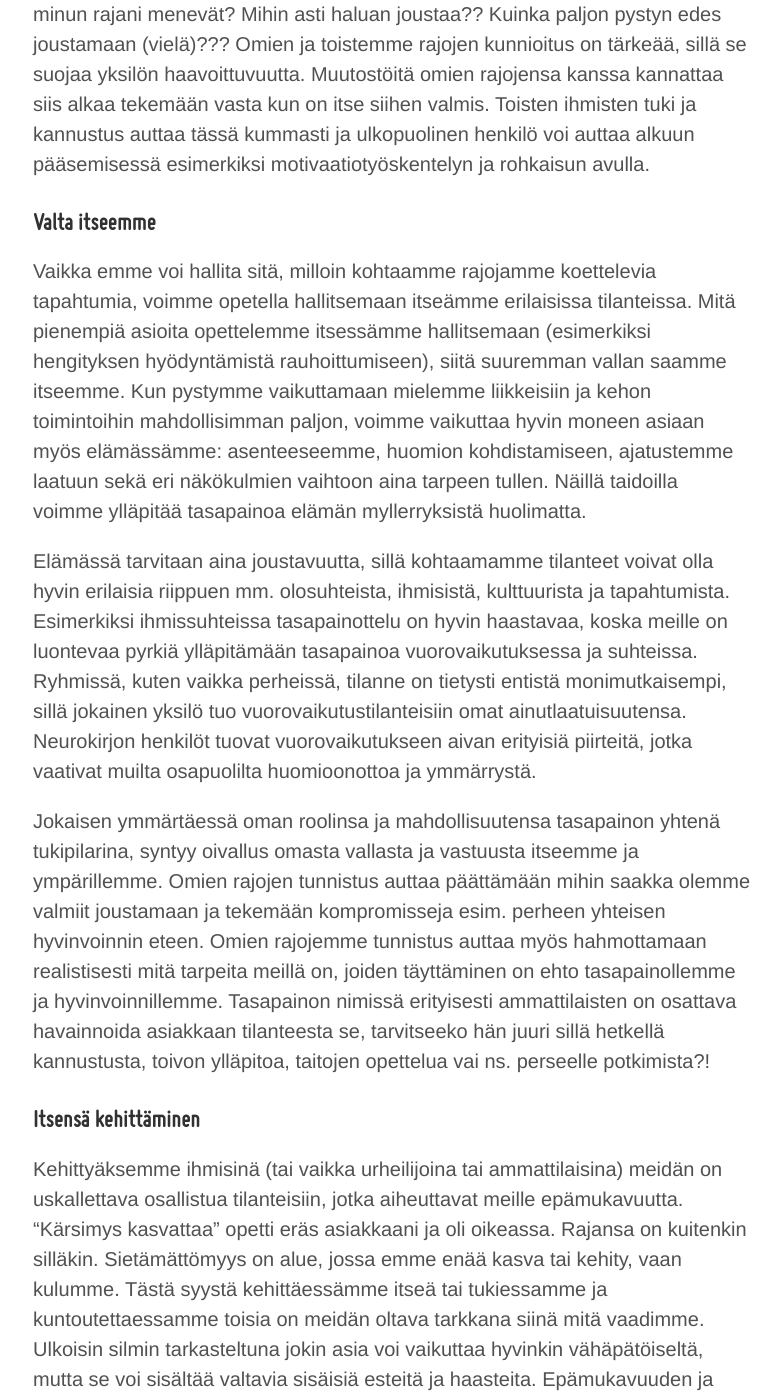
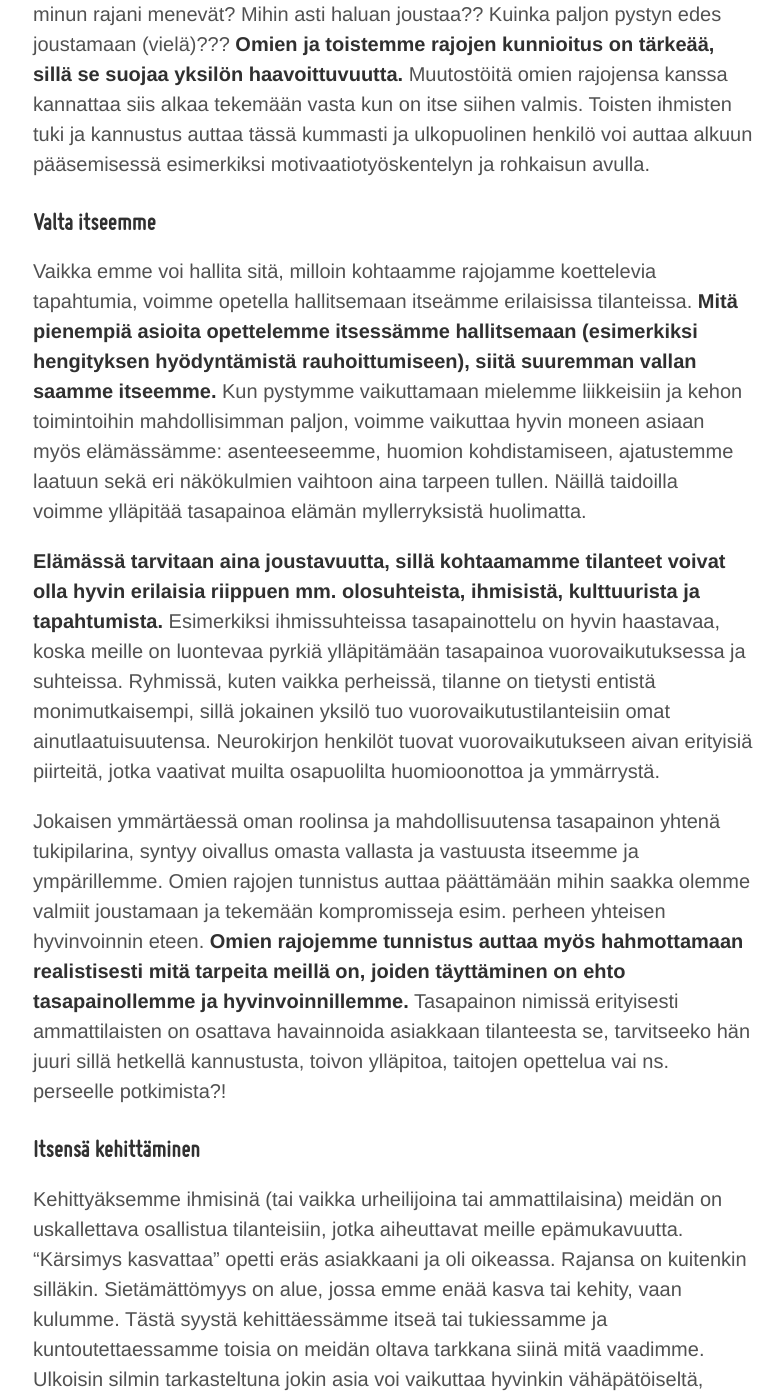
Before and after one commit to niinapiira/neppari.net, a Jekyll site: the page built from _posts/2016-03-17-tasapainoa-ja-joustavuutta-elamaan.md, in a window 1280 px wide and 1400 px high, scrolled down 2186 px. Shown: the whole window, without its empty margins (247-1031 px from the left). Built offline with Jekyll 4.4.1, drawn with Linux system fonts in a browser that asks for light colours; some of the changed text lies outside the part shown.

Commit message:
Updated 2016-03-17-tasapainoa-ja-joustavuutta-elamaan.md

```diff
--- a/_posts/2016-03-17-tasapainoa-ja-joustavuutta-elamaan.md
+++ b/_posts/2016-03-17-tasapainoa-ja-joustavuutta-elamaan.md
@@ -13,37 +13,37 @@ published: true
 
 **Valmennustyössä parasta on mielestäni intensiivinen asiakastyö, koska valmentajana opin asiakkailtani vähintään yhtä paljon kuin mitä he itse oppivat valmennusprosessistaan. Viimeisin oppini, jonka olen valmentajana saanut, liittyy elämän tasapainoon ja ihmisen joustavuuteen. Näiden teemojen äärellä olen saanut viipyä viime aikoina erityisen paljon ja tällä kertaa pysähdyin kokoamaan ajatukseni tasapainon ja joustavuuden tärkeydestä, suhteesta toisiinsa sekä merkityksestä ihmisen elämän hallinnalle.**
 
-Totuus on, että elämää ei voi koskaan täysin hallita, mutta itsemme kautta meillä on voima hallita oman elämämme valintoja ja suuntaviivoja. Elämän kokonaisuuden moninaisuus ja monimutkaisuus helpottuu huomattavasti, kun pyrkii tietoisesti arjen valinnoissaan aina tasapainoon ja joustavuuteen. Nämä kaksi kulkevat vahvasti käsikädessä, sillä joustavuudella luodaan tasapainoa ja tasapaino mahdollistaa joustavuuden.
+Totuus on, että elämää ei voi koskaan täysin hallita, mutta itsemme kautta meillä on voima hallita oman elämämme valintoja ja suuntaviivoja. Elämän kokonaisuuden moninaisuus ja monimutkaisuus helpottuu huomattavasti, kun pyrkii tietoisesti arjen valinnoissaan aina tasapainoon ja joustavuuteen. Nämä kaksi kulkevat vahvasti käsikädessä, sillä **joustavuudella luodaan tasapainoa ja tasapaino mahdollistaa joustavuuden.**
 
 Tasapainoa tarvitaan niin sisäisessä maailmassamme kuin sisäisen ja ulkoisen maailman välisissä suhteissa. Kaikkea voi olla liikaa tai liian vähän, on kysymys sitten tietynlaisista ajatuksista, käyttäytymisestä, työstä, vapaa-ajasta tai vaikka ruuasta ja vedestä. Oletko muuten tietoinen, että ryppyjen silottamiseen käytettävä Botox-aine on hermomyrkkyä ja ilmeisesti yksi maailman myrkyllisimmistä asioista!? Oikein käytettynä se mitä ilmeisemmin toimii kauneuden ylläpitäjänä, mutta se on kuitenkin pienissäkin määrin tapaavaa myrkkyä.
 Ja mitä veteen tulee, niin myös sitä voi juoda liikaa. Määrä saisi ilmeisesti olla niin suuri, että normaalisti ihmisen olisi hyvin vaikea jaksaa juoda sellaista määrää. Mutta yhtä kaikki: rajansa kaikella.
 
 ### Rajat
 
-Ja tämä pätee elämässä aika lailla kaikkeen. Rajat. Jokaisen yksilön on hyvä löytää omat henkilökohtaiset rajansa, jotta pystyy helpommin tasapainottelemaan elämän muutoksissa ja muuttuvissa tilanteissa. Tasapainon löytäminen tapahtuu omien rajojen hahmottamisen kautta ja tämä vaatii itsetuntemusta, kokemuksia sekä avoimuutta omien rajojen tutkimisessa. Liian tiukaksi luomamme rajat estävät meitä elämästä täyttä elämää ja liian löysät rajat vaikeuttavat valintojen ja päätösten tekoa sekä tekojemme tarkoituksenmukaisuutta. Siksi tarvitsemme rajojemmekin kanssa joustavuutta.
+Ja tämä pätee elämässä aika lailla kaikkeen. Rajat. Jokaisen yksilön on hyvä löytää omat henkilökohtaiset rajansa, jotta pystyy helpommin tasapainottelemaan elämän muutoksissa ja muuttuvissa tilanteissa. Tasapainon löytäminen tapahtuu omien rajojen hahmottamisen kautta ja tämä vaatii itsetuntemusta, kokemuksia sekä avoimuutta omien rajojen tutkimisessa.**Liian tiukaksi luomamme rajat estävät meitä elämästä täyttä elämää ja liian löysät rajat vaikeuttavat valintojen ja päätösten tekoa sekä tekojemme tarkoituksenmukaisuutta.** Siksi tarvitsemme rajojemmekin kanssa joustavuutta.
 
-Omien rajojen hakemisessa voi lähteä helposti liikkeelle esimerkiksi onnistumisten muistelulla, sillä sen avulla pääsee käsiksi onnellisuutensa lähteille. Muistatko missä vaiheessa onnellisuus/tyytyväisyys muuttui jännitykseksi tai jopa pieneksi stressiksi ja lopulta ahdistukseksi? Siinä on sinulla jokin raja. Onko tätä rajaa mahdollista ja tarpeellista kehittää tai siirtää? Onko tämä raja liian tiukka, eikä mahdollista tilanteen vaatiessakaan joustamista? Vai ovatko rajasi niin vaikeasti hahmotettavissa, että sinun on vaikea tehdä jokapäiväisiäkin päätöksiä? Voisitko lähteä kehittämään tiukkoja rajojasi joustavammaksi ja löysiä rajoja selkeämmäksi, jos saisit siten lisää pelivaraa arkeesi? =)
+Omien rajojen hakemisessa voi lähteä helposti liikkeelle esimerkiksi onnistumisten muistelulla, sillä sen avulla pääsee käsiksi onnellisuutensa lähteille. Muistatko missä vaiheessa onnellisuus/tyytyväisyys muuttui jännitykseksi tai jopa pieneksi stressiksi ja lopulta ahdistukseksi? Siinä on sinulla jokin raja. Onko tätä rajaa mahdollista ja tarpeellista kehittää tai siirtää? Onko tämä raja liian tiukka, eikä mahdollista tilanteen vaatiessakaan joustamista? Vai ovatko rajasi niin vaikeasti hahmotettavissa, että sinun on vaikea tehdä jokapäiväisiäkin päätöksiä? **Voisitko lähteä kehittämään tiukkoja rajojasi joustavammaksi ja löysiä rajoja selkeämmäksi, jos saisit siten lisää pelivaraa arkeesi? =)**
 
 Oman tasapainon ja rajojen löytyminen helpottaa myös liian joustavuuden ehkäisemisessä, jotta emme uuvuttaisi, rikkoisi tai loukkaisi itseämme. Missä minun rajani menevät? Mihin asti haluan joustaa?? Kuinka paljon pystyn edes joustamaan (vielä)???
-Omien ja toistemme rajojen kunnioitus on tärkeää, sillä se suojaa yksilön haavoittuvuutta. Muutostöitä omien rajojensa kanssa kannattaa siis alkaa tekemään vasta kun on itse siihen valmis. Toisten ihmisten tuki ja kannustus auttaa tässä kummasti ja ulkopuolinen henkilö voi auttaa alkuun pääsemisessä esimerkiksi motivaatiotyöskentelyn ja rohkaisun avulla.
+**Omien ja toistemme rajojen kunnioitus on tärkeää, sillä se suojaa yksilön haavoittuvuutta.** Muutostöitä omien rajojensa kanssa kannattaa siis alkaa tekemään vasta kun on itse siihen valmis. Toisten ihmisten tuki ja kannustus auttaa tässä kummasti ja ulkopuolinen henkilö voi auttaa alkuun pääsemisessä esimerkiksi motivaatiotyöskentelyn ja rohkaisun avulla.
 
 ### Valta itseemme
 
-Vaikka emme voi hallita sitä, milloin kohtaamme rajojamme koettelevia tapahtumia, voimme opetella hallitsemaan itseämme erilaisissa tilanteissa. Mitä pienempiä asioita opettelemme itsessämme hallitsemaan (esimerkiksi hengityksen hyödyntämistä rauhoittumiseen), siitä suuremman vallan saamme itseemme. Kun pystymme vaikuttamaan mielemme liikkeisiin ja kehon toimintoihin mahdollisimman paljon, voimme vaikuttaa hyvin moneen asiaan myös elämässämme: asenteeseemme, huomion kohdistamiseen, ajatustemme laatuun sekä eri näkökulmien vaihtoon aina tarpeen tullen. Näillä taidoilla voimme ylläpitää tasapainoa elämän myllerryksistä huolimatta.
+Vaikka emme voi hallita sitä, milloin kohtaamme rajojamme koettelevia tapahtumia, voimme opetella hallitsemaan itseämme erilaisissa tilanteissa. **Mitä pienempiä asioita opettelemme itsessämme hallitsemaan (esimerkiksi hengityksen hyödyntämistä rauhoittumiseen), siitä suuremman vallan saamme itseemme.** Kun pystymme vaikuttamaan mielemme liikkeisiin ja kehon toimintoihin mahdollisimman paljon, voimme vaikuttaa hyvin moneen asiaan myös elämässämme: asenteeseemme, huomion kohdistamiseen, ajatustemme laatuun sekä eri näkökulmien vaihtoon aina tarpeen tullen. Näillä taidoilla voimme ylläpitää tasapainoa elämän myllerryksistä huolimatta.
 
-Elämässä tarvitaan aina joustavuutta, sillä kohtaamamme tilanteet voivat olla hyvin erilaisia riippuen mm. olosuhteista, ihmisistä, kulttuurista ja tapahtumista. Esimerkiksi ihmissuhteissa tasapainottelu on hyvin haastavaa, koska meille on luontevaa pyrkiä ylläpitämään tasapainoa vuorovaikutuksessa ja suhteissa. Ryhmissä, kuten vaikka perheissä, tilanne on tietysti entistä monimutkaisempi, sillä jokainen yksilö tuo vuorovaikutustilanteisiin omat ainutlaatuisuutensa. Neurokirjon henkilöt tuovat vuorovaikutukseen aivan erityisiä piirteitä, jotka vaativat muilta osapuolilta huomioonottoa ja ymmärrystä.
+**Elämässä tarvitaan aina joustavuutta, sillä kohtaamamme tilanteet voivat olla hyvin erilaisia riippuen mm. olosuhteista, ihmisistä, kulttuurista ja tapahtumista.** Esimerkiksi ihmissuhteissa tasapainottelu on hyvin haastavaa, koska meille on luontevaa pyrkiä ylläpitämään tasapainoa vuorovaikutuksessa ja suhteissa. Ryhmissä, kuten vaikka perheissä, tilanne on tietysti entistä monimutkaisempi, sillä jokainen yksilö tuo vuorovaikutustilanteisiin omat ainutlaatuisuutensa. Neurokirjon henkilöt tuovat vuorovaikutukseen aivan erityisiä piirteitä, jotka vaativat muilta osapuolilta huomioonottoa ja ymmärrystä.
 
-Jokaisen ymmärtäessä oman roolinsa ja mahdollisuutensa tasapainon yhtenä tukipilarina, syntyy oivallus omasta vallasta ja vastuusta itseemme ja ympärillemme. Omien rajojen tunnistus auttaa päättämään mihin saakka olemme valmiit joustamaan ja tekemään kompromisseja esim. perheen yhteisen hyvinvoinnin eteen. Omien rajojemme tunnistus auttaa myös hahmottamaan realistisesti mitä tarpeita meillä on, joiden täyttäminen on ehto tasapainollemme ja hyvinvoinnillemme. Tasapainon nimissä erityisesti ammattilaisten on osattava havainnoida asiakkaan tilanteesta se, tarvitseeko hän juuri sillä hetkellä kannustusta, toivon ylläpitoa, taitojen opettelua vai ns. perseelle potkimista?!
+Jokaisen ymmärtäessä oman roolinsa ja mahdollisuutensa tasapainon yhtenä tukipilarina, syntyy oivallus omasta vallasta ja vastuusta itseemme ja ympärillemme. Omien rajojen tunnistus auttaa päättämään mihin saakka olemme valmiit joustamaan ja tekemään kompromisseja esim. perheen yhteisen hyvinvoinnin eteen. **Omien rajojemme tunnistus auttaa myös hahmottamaan realistisesti mitä tarpeita meillä on, joiden täyttäminen on ehto tasapainollemme ja hyvinvoinnillemme.** Tasapainon nimissä erityisesti ammattilaisten on osattava havainnoida asiakkaan tilanteesta se, tarvitseeko hän juuri sillä hetkellä kannustusta, toivon ylläpitoa, taitojen opettelua vai ns. perseelle potkimista?!
 
 ### Itsensä kehittäminen
 
-Kehittyäksemme ihmisinä (tai vaikka urheilijoina tai ammattilaisina) meidän on uskallettava osallistua tilanteisiin, jotka aiheuttavat meille epämukavuutta. "Kärsimys kasvattaa" opetti eräs asiakkaani ja oli oikeassa. Rajansa on kuitenkin silläkin. Sietämättömyys on alue, jossa emme enää kasva tai kehity, vaan kulumme. Tästä syystä kehittäessämme itseä tai tukiessamme ja kuntoutettaessamme toisia on meidän oltava tarkkana siinä mitä vaadimme. Ulkoisin silmin tarkasteltuna jokin asia voi vaikuttaa hyvinkin vähäpätöiseltä, mutta se voi sisältää valtavia sisäisiä esteitä ja haasteita. Epämukavuuden ja sietämättömyyden välinen raja onkin tärkeä oppia tunnistamaan, jotta asioita ei tulisi kovin usein opittavan kantapään kautta.
+Kehittyäksemme ihmisinä (tai vaikka urheilijoina tai ammattilaisina) meidän on uskallettava osallistua tilanteisiin, jotka aiheuttavat meille epämukavuutta. "Kärsimys kasvattaa" opetti eräs asiakkaani ja oli oikeassa. Rajansa on kuitenkin silläkin. Sietämättömyys on alue, jossa emme enää kasva tai kehity, vaan kulumme. Tästä syystä kehittäessämme itseä tai tukiessamme ja kuntoutettaessamme toisia on meidän oltava tarkkana siinä mitä vaadimme. Ulkoisin silmin tarkasteltuna jokin asia voi vaikuttaa hyvinkin vähäpätöiseltä, mutta se voi sisältää valtavia sisäisiä esteitä ja haasteita.**Epämukavuuden ja sietämättömyyden välinen raja onkin tärkeä oppia tunnistamaan, jotta asioita ei tulisi kovin usein opittavan kantapään kautta.**
 
-Mutta virheitä elämässä saa ja pitääkin tehdä, sillä niistä me opimme. (Voit lukea tästä lisää blogikirjoituksessani [Virheiden pelosta virheistä oppimiseen.](/blogi/virheiden-pelosta-virheista-oppimiseen/) ) Meidän ei kuitenkaan ole hyödyllistä toimia koirien tavoin ja alkaa välttelemään asioita, jotka aiemmin ovat aiheuttaneet meille esim. henkistä tai fyysistä kipua. Muuten joudumme rajoittamaan elämäämme valtavasti.
+Mutta virheitä elämässä saa ja pitääkin tehdä, sillä niistä me opimme. (Voit lukea tästä lisää blogikirjoituksessani [Virheiden pelosta virheistä oppimiseen.](/blogi/virheiden-pelosta-virheista-oppimiseen/) ) **Meidän ei kuitenkaan ole hyödyllistä toimia koirien tavoin ja alkaa välttelemään asioita, jotka aiemmin ovat aiheuttaneet meille esim. henkistä tai fyysistä kipua.** Muuten joudumme rajoittamaan elämäämme valtavasti.
 
-Hyvänä esimerkkinä voin kertoa omaa elämääni rajoittavan tekijän, nimittäin autokolarista aiheutuneet kivut. Alkaessani pelätä ja vältellä kipua jatkuvasti, sain aikaiseksi niiden kroonistumisen eli jatkuvan kivun. Tein valtavasti työtä sen eteen, että suunnittelin elämääni kivuttomaksi, mutta samalla suljin elämäni ulkopuolelle paljon hyvää. Lopulta kipu valtasi melkein koko elämäni ja ajatukseni, sillä siitä oli tullut elämäni keskipiste. Tästä opin, että se, mitä pyrimme välttämään, viekin kaiken huomiomme. Tämä siksi, että ajattelemalla jatkuvasti vältettävän asian välttämistä, ohjaamme aivomme juuri sen asian äärelle, josta haluaisimme niin kovasti eroon. (Ajatus: Vältä kipua vältä kipua! Aivot kuulevat: kipua kipua!)
+Hyvänä esimerkkinä voin kertoa omaa elämääni rajoittavan tekijän, nimittäin autokolarista aiheutuneet kivut. Alkaessani pelätä ja vältellä kipua jatkuvasti, sain aikaiseksi niiden kroonistumisen eli jatkuvan kivun. Tein valtavasti työtä sen eteen, että suunnittelin elämääni kivuttomaksi, mutta samalla suljin elämäni ulkopuolelle paljon hyvää. Lopulta kipu valtasi melkein koko elämäni ja ajatukseni, sillä siitä oli tullut elämäni keskipiste. Tästä opin, että **se, mitä pyrimme välttämään, viekin kaiken huomiomme.** Tämä siksi, että ajattelemalla jatkuvasti vältettävän asian välttämistä, ohjaamme aivomme juuri sen asian äärelle, josta haluaisimme niin kovasti eroon. (Ajatus: Vältä kipua vältä kipua! Aivot kuulevat: kipua kipua!)
 
-Itselleni vapautuminen koitti kohdattuani pelkoni ja opetellessani elämään kipujeni kanssa, taistelematta niitä vastaan. Toimimalla yhteistyössä kipujeni kanssa löysin elämääni jälleen tasapainon. Nykyään kivut eivät enää hallitse minua eikä elämääni, sillä päätän itse -joustavasti tilanteen mukaan- kuinka suhtaudun ja reagoin niihin. En ajattele niitä koko ajan, vain tarvittaessa. Tämä onnistuu arvioimalla aina tarvittaessa tilanteen sisältämät vaatimukset ja mahdollisuudet sekä päättämällä tietoisesti itse sen, kuinka suhtautua ja toimia.
+Itselleni vapautuminen koitti kohdattuani pelkoni ja opetellessani elämään kipujeni kanssa, taistelematta niitä vastaan. Toimimalla yhteistyössä kipujeni kanssa löysin elämääni jälleen tasapainon. Nykyään kivut eivät enää hallitse minua eikä elämääni, sillä päätän itse -joustavasti tilanteen mukaan- kuinka suhtaudun ja reagoin niihin. En ajattele niitä koko ajan, vain tarvittaessa. **Tämä onnistuu arvioimalla aina tarvittaessa tilanteen sisältämät vaatimukset ja mahdollisuudet sekä päättämällä tietoisesti itse sen, kuinka suhtautua ja toimia.**
 
 _Meillä kaikilla on valta ja mahdollisuus valita joka hetki, kuinka päätämme toimia tai olla toimimatta erilaisissa tilanteissa. Vaikka emme voi vaikuttaa useinkaan ympäristöömme ja itsemme ulkopuolisiin asioihin, voimme vaikuttaa siihen, miten asiasta ajattelemme ja kuinka tilanteessa toimimme. Jokaisella on siis valta päättää kuinka elää jokainen merkityksellinen hetki. Jokaisella on valta elää oman näköistä elämäänsä._
 
```
Also changed, not shown: other parts of _posts/2016-03-17-tasapainoa-ja-joustavuutta-elamaan.md (+1 -1 lines).
